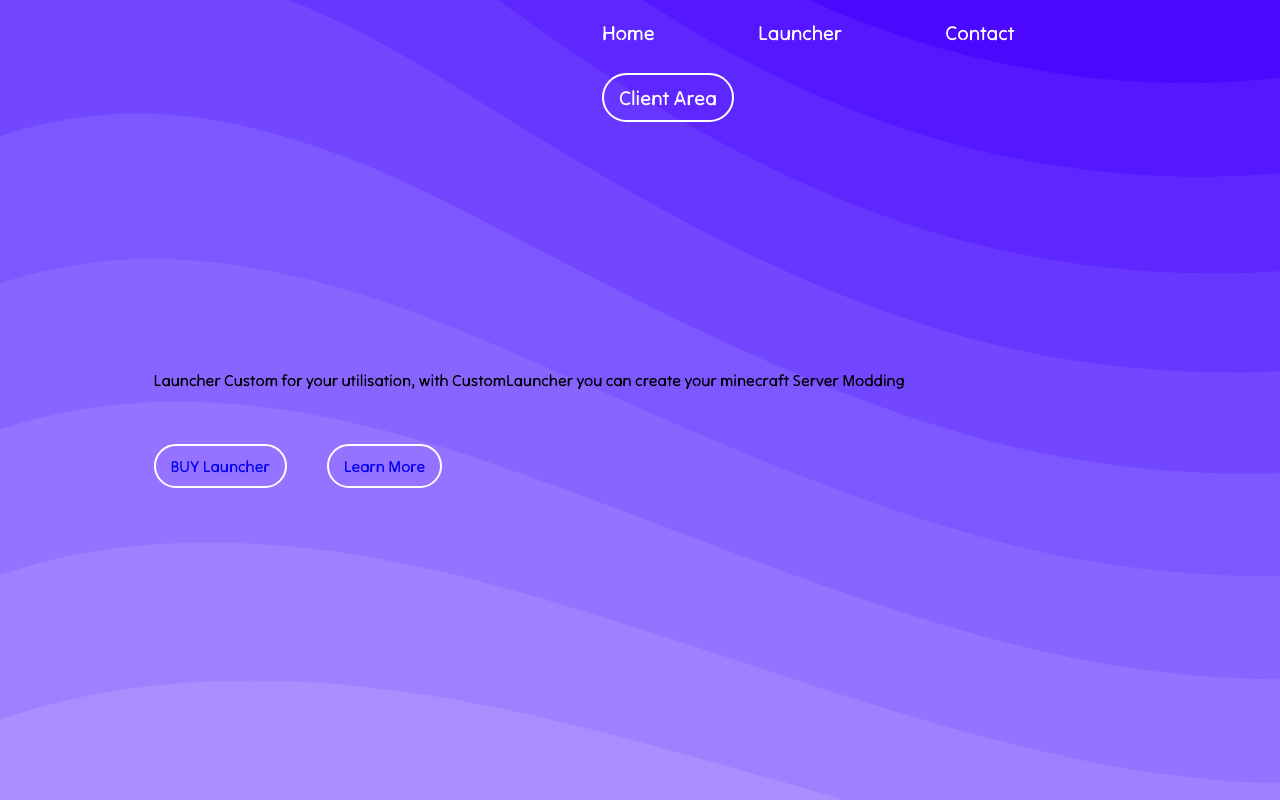
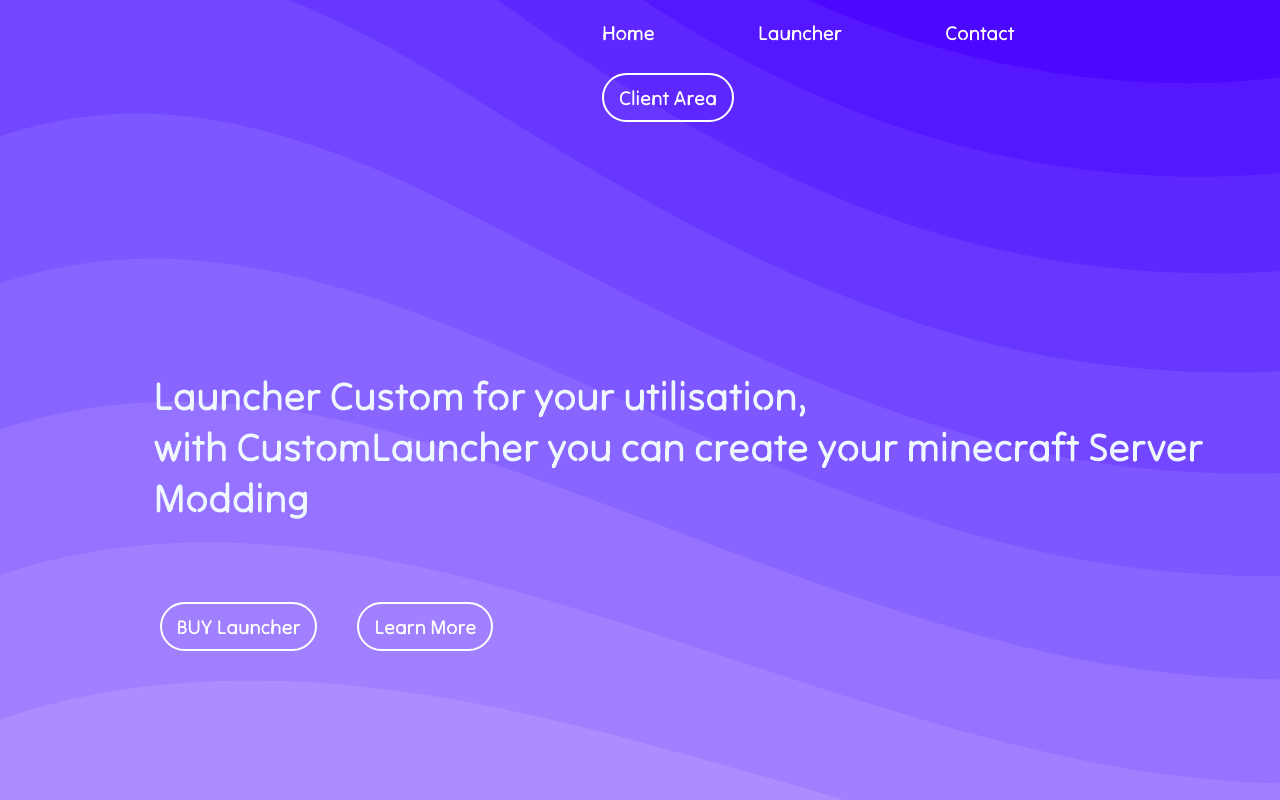
Before and after one commit to KangPvP/SiteMcMarket, a plain HTML site: page index.html in a window 1280 px wide. Drawn offline with Linux system fonts and the light colour scheme; a script that the page names is missing.

Commit message:
Css edit 3

```diff
--- a/index.html
+++ b/index.html
@@ -19,10 +19,10 @@
 
     <section>
         <div class="contain">
-            <div class="text-info"><p>Launcher Custom for your utilisation, with CustomLauncher you can create your minecraft Server Modding</p></div>
+            <div class="text-info"><p>Launcher Custom for your utilisation, <br>with CustomLauncher you can create your minecraft Server Modding</p></div>
             <div class="buttons">
-                <div class="button-buy"><a href="#">BUY Launcher</a></div>
-                <div class="button-learn"><a href="#">Learn More</a></div>
+                <button id="button-buy" class="button-type"><a href="#">BUY Launcher</a></button>
+                <button id="button-learn" class="button-type"><a href="#">Learn More</a></button>
             </div>
 
         </div>
--- a/style.css
+++ b/style.css
@@ -75,19 +75,6 @@ nav ul li a:hover{
     color: pink;
 }
 
-/*nav ul li a:hover{
-    text-decoration: none;
-    font-size: 20px;
-    color: white;
-
-    padding: 10px;
-    background-color: rgba(128, 128, 128, 0.397);
-
-
-    border-radius: 20%;
-}*/
-
-
 section div.contain {
     margin-left: 12vw;
     margin-top: 30vh;
@@ -101,21 +88,48 @@ section div.buttons {
     display: flex;
 }
 
-section div.button-buy {
+
+section div.buttons .button-type {
+    background: transparent;
+    border: 0;
+    outline: none;
+}
+
+section div.buttons .button-type a {
+    padding: 10px 15px;
+    border-radius: 50px;
+    border: white solid 2px;
+    text-decoration: none;
+    font-size: 20px;
+    color: white;
+}
+
+section div.buttons .button-type a:hover {
+
+    text-decoration: none;
+    font-size: 20px;
+    text-decoration: underline;
+    transition: 1s;
+    color: pink;
+}
+
+section div.text-info {
+    text-decoration: none;
+    color: aliceblue;
+    font-size: 40px;
+}
+
+
+
+section button#button-buy {
     padding-right:20px;
 }
 
-section div.button-learn {
+section button#button-learn {
     padding-left:20px;
 
 }
 
-section div a{
-    padding: 10px 15px;
-    border-radius: 50px;
-    border: white solid 2px;
-    text-decoration: none;
-}
 
 div.all-page {
     display: none;
```
